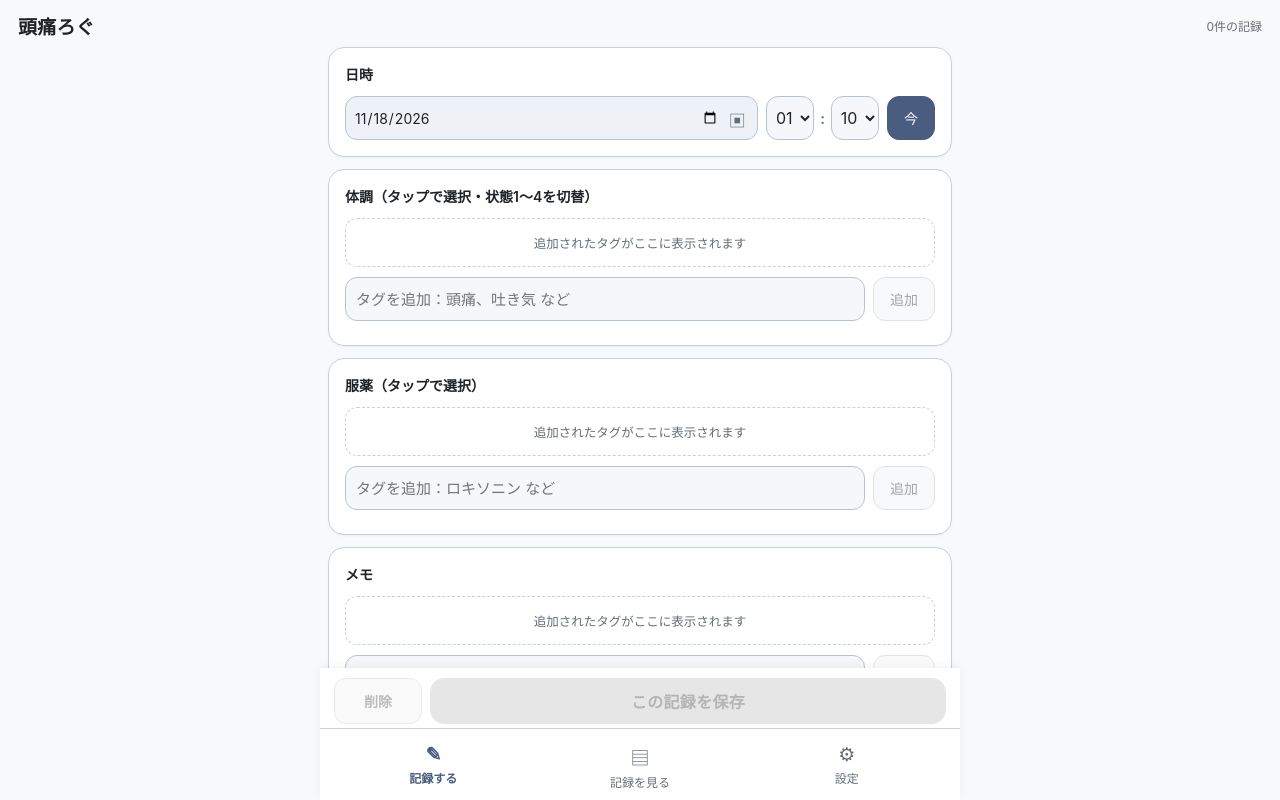
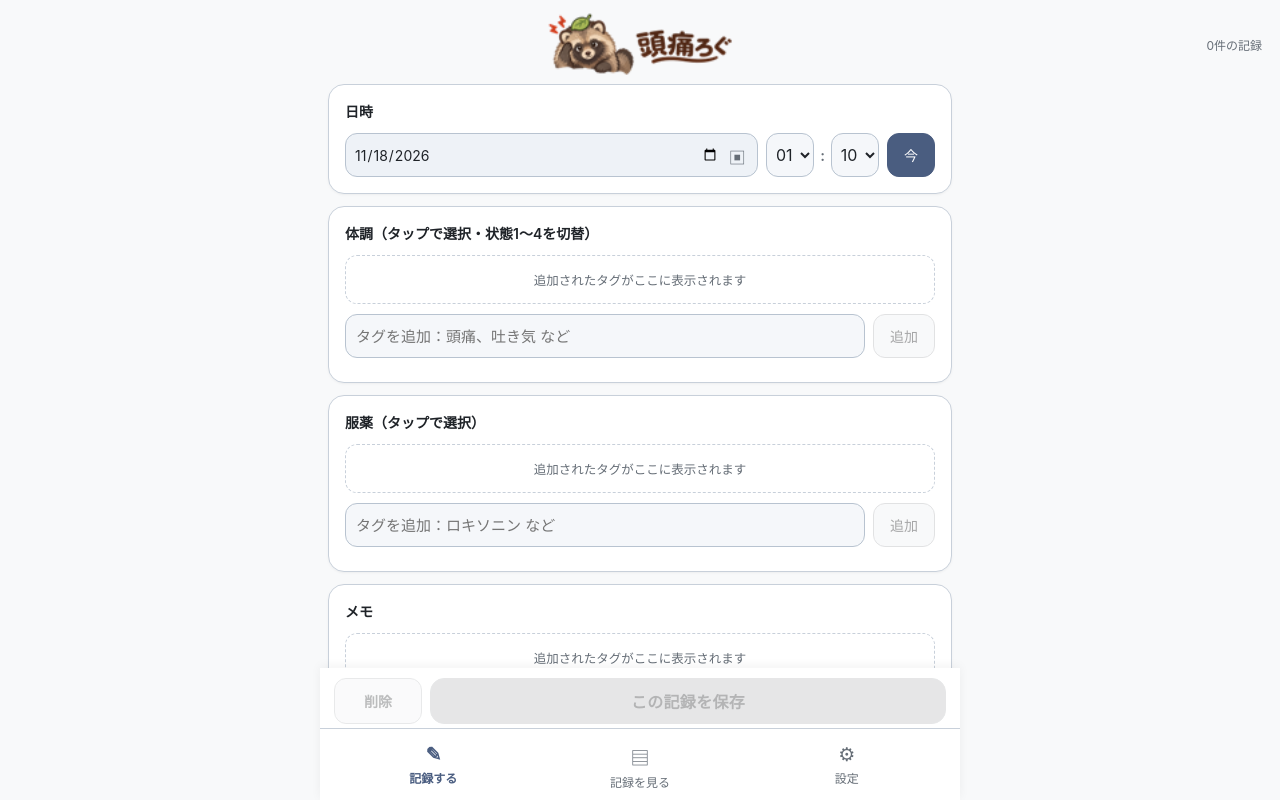
Before and after one commit to sukemoyuk/headache-logger, a plain HTML site: page index.html in a window 1280 px wide. Drawn offline with nearby package versions, Linux system fonts and the light colour scheme.

Commit message:
Add theme-aware header logos

```diff
--- a/index.html
+++ b/index.html
@@ -79,10 +79,9 @@
     flex-shrink:0;
   }
   .header-row{
-    display:flex;
+    display:grid;
+    grid-template-columns:minmax(0,1fr) auto minmax(0,1fr);
     align-items:center;
-    justify-content:space-between;
-    gap:12px;
   }
   header h1{
     font-size:19px;
@@ -90,7 +89,24 @@
     margin:0;
     letter-spacing:0.01em;
   }
+  .app-logo{
+    display:block;
+    height:48px;
+    width:auto;
+    max-width:100%;
+    grid-column:2;
+    grid-row:1;
+  }
+  .app-logo-dark{display:none;}
+  [data-theme="dark"] .app-logo-light{display:none;}
+  [data-theme="dark"] .app-logo-dark{display:block;}
+  @media (min-width:768px){
+    .app-logo{height:64px;}
+  }
   header p{
+    grid-column:3;
+    grid-row:1;
+    justify-self:end;
     margin:0;
     font-size:12px;
     color:var(--ink-soft);
@@ -865,7 +881,8 @@
 
 <header>
   <div class="header-row">
-    <h1>頭痛ろぐ</h1>
+    <img class="app-logo app-logo-light" src="img/header-light@2x.png" srcset="img/header-light@1x.png 1x, img/header-light@2x.png 2x, img/header-light@3x.png 3x" alt="頭痛ろぐ" width="139" height="48">
+    <img class="app-logo app-logo-dark" src="img/header-dark@2x.png" srcset="img/header-dark@1x.png 1x, img/header-dark@2x.png 2x, img/header-dark@3x.png 3x" alt="頭痛ろぐ" width="138" height="48">
     <p id="header-sub">読み込み中…</p>
   </div>
 </header>
```
Also changed, not shown: img/header-dark@1x.png (added), img/header-dark@2x.png (added), img/header-dark@3x.png (added), img/header-light@1x.png (added), img/header-light@2x.png (added), img/header-light@3x.png (added).
